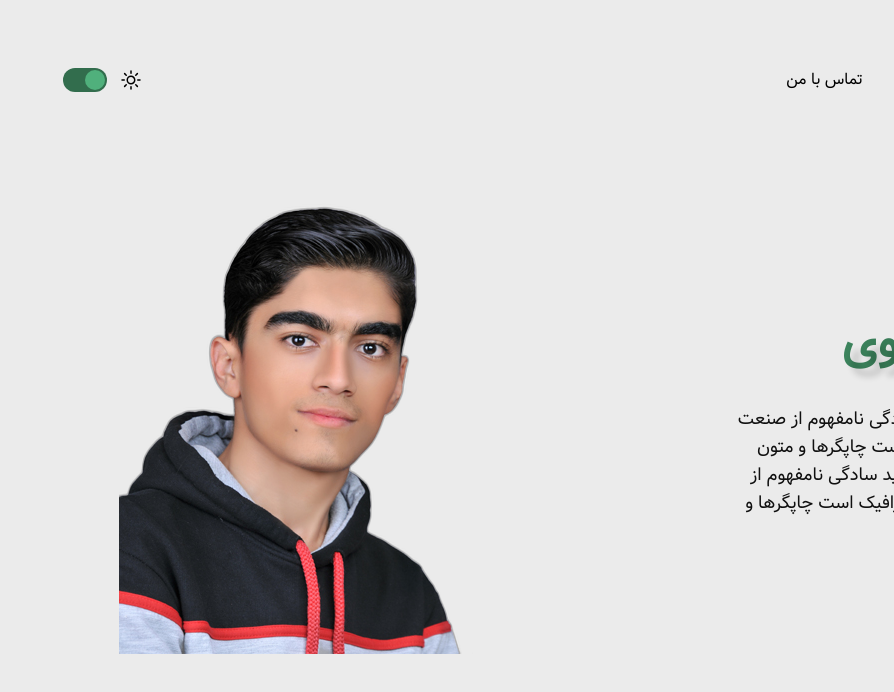
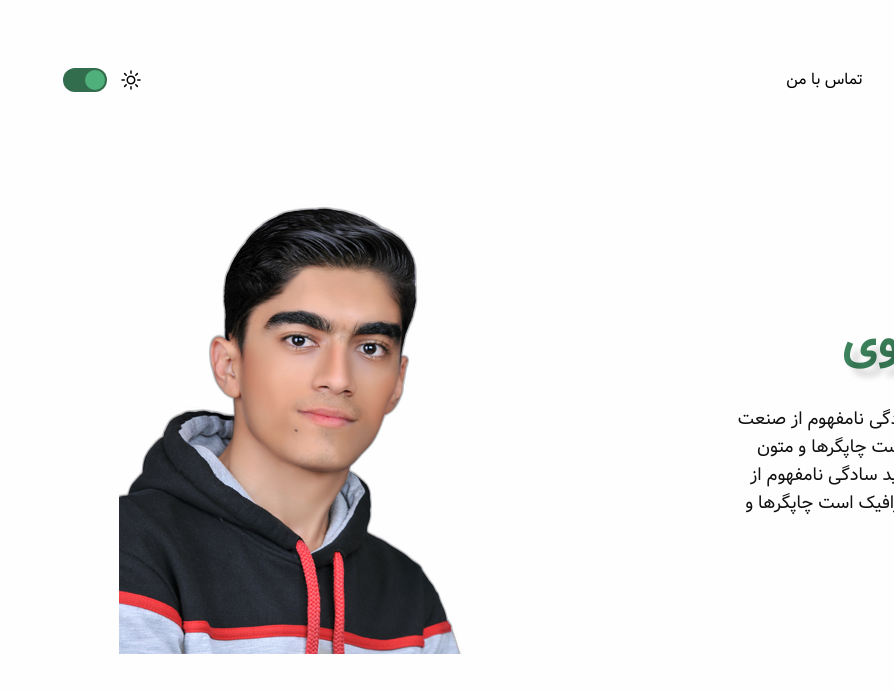
Before and after one commit to matinmousavi/portfolio-matinmousavi, a React (Vite) app: page / in a window 1280 px wide. Shown: the top 692 px of the page, without its empty margins (386-1280 px from the left). Built offline with nearby package versions, Linux system fonts and the light colour scheme.

Commit message:
Refactor project structure: reorganize components, implement Section component, and update styles for Navbar and Introduction

```diff
--- a/index.html
+++ b/index.html
@@ -1,5 +1,5 @@
 <!doctype html>
-<html lang="fa" dir="rtl" >
+<html lang="fa" dir="rtl">
 
 <head>
   <meta charset="UTF-8" />
@@ -8,7 +8,7 @@
   <title>متین موسوی</title>
 </head>
 
-<body class="font-primary bg-bgContrast">
+<body class="font-primary bg-bgLight dark:bg-bgDark">
   <div id="root"></div>
   <script type="module" src="/src/main.jsx"></script>
 </body>
--- a/src/App.jsx
+++ b/src/App.jsx
@@ -1,12 +1,15 @@
-import Navbar from './assets/components/Navbar'
-import Introduction from './assets/pages/Introduction'
+import Navbar from './components/Navbar'
+import Section from './components/Section'
+import Introduction from './pages/Introduction'
 
 const App = () => {
 	return (
 		<div className='py-14'>
-			<div className='container flex flex-col gap-20'>
+			<div className='flex flex-col gap-20'>
 				<Navbar />
-				<Introduction />
+				<Section>
+					<Introduction />
+				</Section>
 			</div>
 		</div>
 	)
--- a/src/assets/components/Navbar.jsx
+++ b/src/components/Navbar.jsx
@@ -11,7 +11,7 @@ const Navbar = () => {
 		}
 	}, [isDarkMode])
 	return (
-		<nav className='flex justify-between items-center dark:text-textColor py-3'>
+		<nav className='container flex justify-between items-center dark:text-textColor py-3'>
 			<ul className='flex justify-center items-center gap-10'>
 				<li>
 					<a href='#about' className='item-active px-3 py-2 link-hover'>
--- /dev/null
+++ b/src/components/Section.jsx
@@ -0,0 +1,9 @@
+const Section = ({ id = '#', className = 'bg-transparent', children }) => {
+	return (
+		<section id={id} className={className}>
+			<div className='container mx-auto'>{children}</div>
+		</section>
+	)
+}
+
+export default Section
--- a/src/index.css
+++ b/src/index.css
@@ -55,6 +55,8 @@
     --color-text-primary: #13281C;
     --color-social-instagram: #541D3C;
     --color-social-telegram: #0C697A;
+    --color-bgLight: #fefefe;
+    --color-bgDark: #000;
 }
 @layer theme {
     .dark {
--- a/src/assets/pages/Introduction.jsx
+++ b/src/pages/Introduction.jsx
@@ -2,7 +2,7 @@ import Paragraph from '../components/Paragraph'
 
 const Introduction = () => {
 	return (
-		<section id='about' className='flex items-center justify-between'>
+		<div className='flex items-center justify-between'>
 			<div className='flex flex-col gap-y-4 w-6/12'>
 				<h1 className='text-2xl text-textColor'>توسعه دهنده سایت</h1>
 				<p
@@ -20,7 +20,7 @@ const Introduction = () => {
 			<div className='w-5/12 flex items-center justify-center'>
 				<img src='/images/matinmousavi.png' alt='matinmousavi photo' />
 			</div>
-		</section>
+		</div>
 	)
 }
 
```
Also changed, not shown: src/components/Paragraph.jsx (renamed from src/assets/components/Paragraph.jsx).
